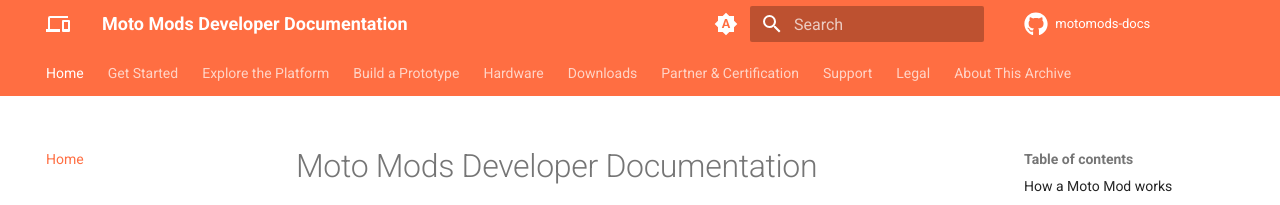
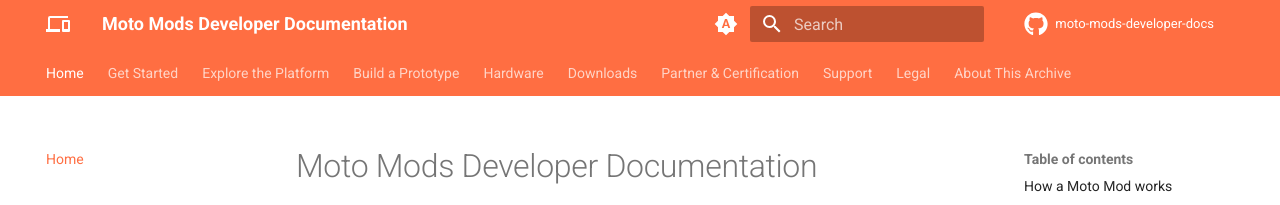
Before and after one commit to jksim/MotoMods-Developer-Docs, an MkDocs documentation site: the page built from docs/index.md, in a window 1280 px wide. Shown: the top 205 px of the page. Built offline with MkDocs 1.6.1 and Material for MkDocs 9.7.7, drawn with Linux system fonts in a browser that asks for light colours; comment, search, counter and statistics services are not loaded.

Commit message:
Name the repository moto-mods-developer-docs

```diff
--- a/mkdocs.yml
+++ b/mkdocs.yml
@@ -3,9 +3,9 @@
 site_description: >-
   A restored archive of the Moto Mods developer documentation originally
   published at developer.motorola.com, rebuilt from Wayback Machine captures.
-site_url: https://jksim.github.io/motomods-docs/
-repo_url: https://github.com/jksim/motomods-docs
-repo_name: motomods-docs
+site_url: https://jksim.github.io/moto-mods-developer-docs/
+repo_url: https://github.com/jksim/moto-mods-developer-docs
+repo_name: moto-mods-developer-docs
 edit_uri: ""
 copyright: >-
   Original documentation &copy; Motorola Mobility LLC. Archived for historical
@@ -83,7 +83,7 @@
 extra:
   social:
     - icon: fontawesome/brands/github
-      link: https://github.com/jksim/motomods-docs
+      link: https://github.com/jksim/moto-mods-developer-docs
       name: This archive on GitHub
 
 nav:
```
Also changed, not shown: README.md (+1 -1 lines), 2 other files.
